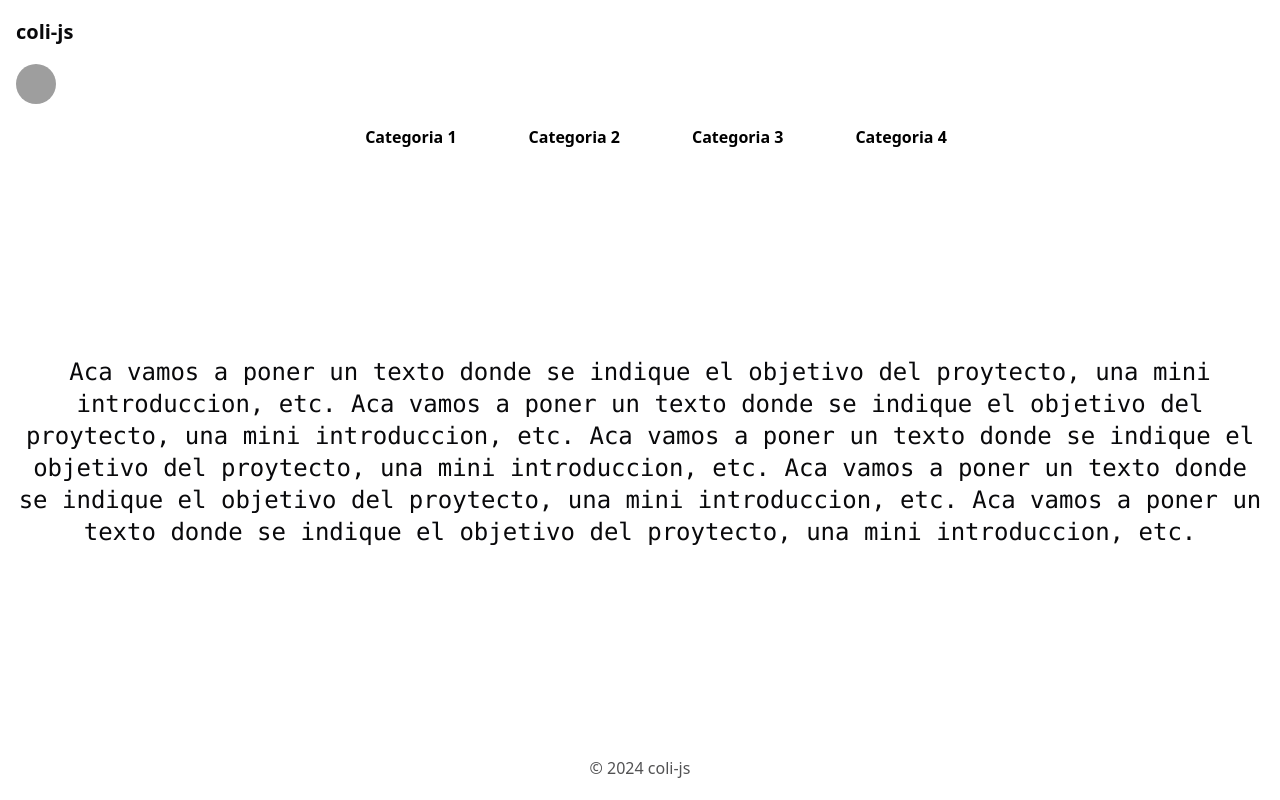
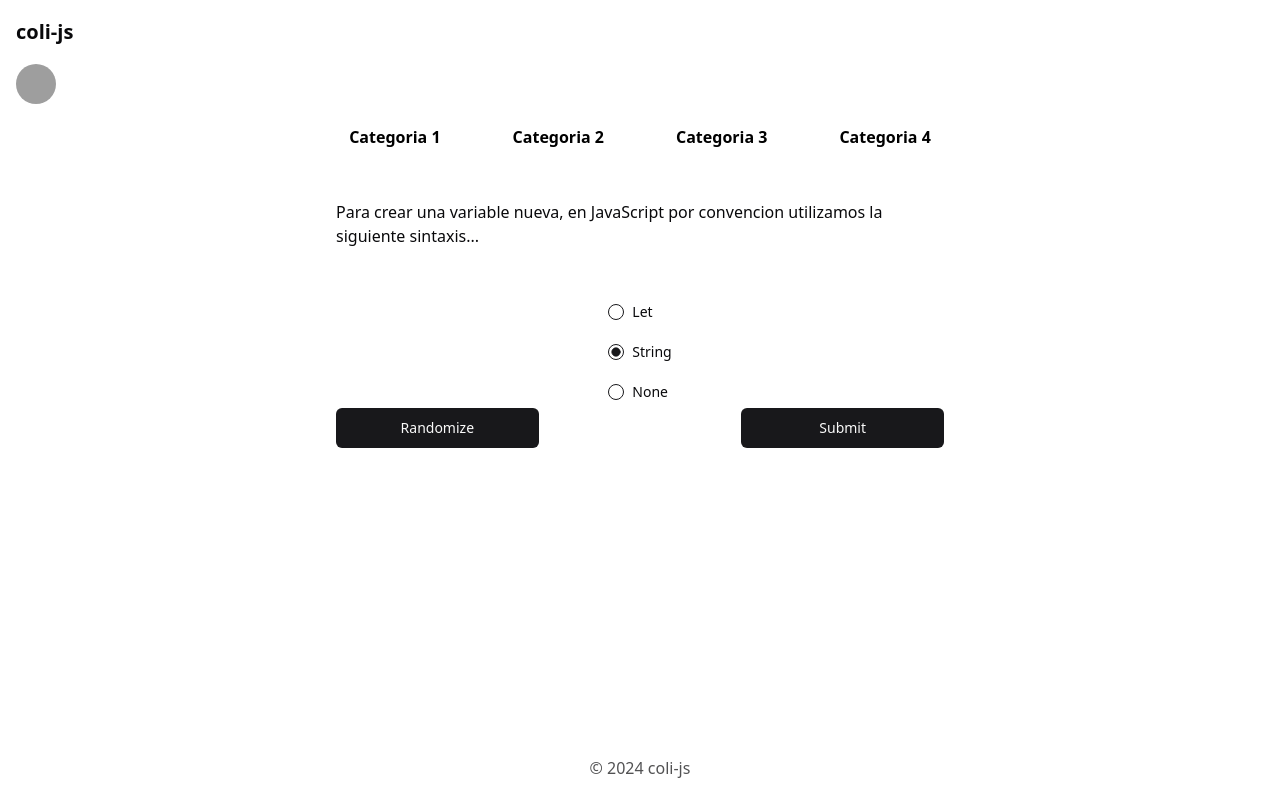
Before and after one commit to colidevs/coli-js, a Next.js app: page / in a window 1280 px wide. Built offline with nearby package versions, Linux system fonts and the light colour scheme; grey boxes are pictures that could not be loaded.

Commit message:
Pair programming (base de pagina) Co: Fede y Marco

```diff
--- a/package.json
+++ b/package.json
@@ -10,6 +10,8 @@
   },
   "dependencies": {
     "@radix-ui/react-avatar": "^1.1.0",
+    "@radix-ui/react-label": "^2.1.0",
+    "@radix-ui/react-radio-group": "^1.2.0",
     "@radix-ui/react-slot": "^1.0.2",
     "autoprefixer": "^10.4.19",
     "class-variance-authority": "^0.7.0",
--- a/src/app/layout.tsx
+++ b/src/app/layout.tsx
@@ -17,11 +17,11 @@ export default function RootLayout({children}: {children: React.ReactNode}) {
       <body className="container m-auto grid min-h-screen grid-rows-[auto,1fr,auto] bg-background px-4 font-sans antialiased">
         <header className="text-xl font-bold leading-[4rem]">
           <Link href="/">coli-js</Link>
+          <Avatar>
+            <AvatarImage src="https://avatars.githubusercontent.com/u/171585901?s=200&v=4" />
+            <AvatarFallback>CN</AvatarFallback>
+          </Avatar>
           <nav className="flex-1 space-x-8 text-center ">
-            <Avatar>
-              <AvatarImage src="https://avatars.githubusercontent.com/u/171585901?s=200&v=4" />
-              <AvatarFallback>CN</AvatarFallback>
-            </Avatar>
             <Link href="/">
               <button
                 className=" rounded-lg bg-white  text-black shadow-md shadow-white duration-300 hover:mx-2 hover:scale-110 hover:delay-200"
--- a/src/app/page.tsx
+++ b/src/app/page.tsx
@@ -1,15 +1,39 @@
+import {Button} from "@/components/ui/button";
+import {Label} from "@/components/ui/label";
+import {RadioGroup, RadioGroupItem} from "@/components/ui/radio-group";
+
 export default function HomePage() {
   return (
-    <article className="flex size-full">
-      <section className="content-center">
-        <p className="text-center font-mono text-2xl">
-          Aca vamos a poner un texto donde se indique el objetivo del proytecto, una mini
-          introduccion, etc. Aca vamos a poner un texto donde se indique el objetivo del proytecto,
-          una mini introduccion, etc. Aca vamos a poner un texto donde se indique el objetivo del
-          proytecto, una mini introduccion, etc. Aca vamos a poner un texto donde se indique el
-          objetivo del proytecto, una mini introduccion, etc. Aca vamos a poner un texto donde se
-          indique el objetivo del proytecto, una mini introduccion, etc.
+    <article className=" size-full justify-center">
+      <section className="mx-80 flex justify-center ">
+        <p>
+          Para crear una variable nueva, en JavaScript por convencion utilizamos la siguiente
+          sintaxis...
         </p>
+      </section>
+      <section className="mt-12 flex justify-center">
+        <RadioGroup defaultValue="comfortable">
+          <div className="flex items-center space-x-2 py-2">
+            <RadioGroupItem id="r1" value="default" />
+            <Label htmlFor="r1">Let</Label>
+          </div>
+          <div className="flex items-center space-x-2 py-2">
+            <RadioGroupItem id="r2" value="comfortable" />
+            <Label htmlFor="r2">String</Label>
+          </div>
+          <div className="flex items-center space-x-2 py-2">
+            <RadioGroupItem id="r3" value="compact" />
+            <Label htmlFor="r3">None</Label>
+          </div>
+        </RadioGroup>
+      </section>
+      <section className="mx-80 flex justify-between">
+        <section className="flex size-1/3 flex-col">
+          <Button>Randomize</Button>
+        </section>
+        <section className="flex size-1/3 flex-col">
+          <Button>Submit</Button>
+        </section>
       </section>
     </article>
   );
--- a/src/components/ui/avatar.tsx
+++ b/src/components/ui/avatar.tsx
@@ -1,50 +1,50 @@
-"use client"
+"use client";
 
-import * as React from "react"
-import * as AvatarPrimitive from "@radix-ui/react-avatar"
+import * as React from "react";
+import * as AvatarPrimitive from "@radix-ui/react-avatar";
 
-import { cn } from "@/lib/utils"
+import {cn} from "@/lib/utils";
 
 const Avatar = React.forwardRef<
   React.ElementRef<typeof AvatarPrimitive.Root>,
   React.ComponentPropsWithoutRef<typeof AvatarPrimitive.Root>
->(({ className, ...props }, ref) => (
+>(({className, ...props}, ref) => (
   <AvatarPrimitive.Root
     ref={ref}
-    className={cn(
-      "relative flex h-10 w-10 shrink-0 overflow-hidden rounded-full",
-      className
-    )}
+    className={cn("relative flex h-10 w-10 shrink-0 overflow-hidden rounded-full", className)}
     {...props}
   />
-))
-Avatar.displayName = AvatarPrimitive.Root.displayName
+));
+
+Avatar.displayName = AvatarPrimitive.Root.displayName;
 
 const AvatarImage = React.forwardRef<
   React.ElementRef<typeof AvatarPrimitive.Image>,
   React.ComponentPropsWithoutRef<typeof AvatarPrimitive.Image>
->(({ className, ...props }, ref) => (
+>(({className, ...props}, ref) => (
   <AvatarPrimitive.Image
     ref={ref}
     className={cn("aspect-square h-full w-full", className)}
     {...props}
   />
-))
-AvatarImage.displayName = AvatarPrimitive.Image.displayName
+));
+
+AvatarImage.displayName = AvatarPrimitive.Image.displayName;
 
 const AvatarFallback = React.forwardRef<
   React.ElementRef<typeof AvatarPrimitive.Fallback>,
   React.ComponentPropsWithoutRef<typeof AvatarPrimitive.Fallback>
->(({ className, ...props }, ref) => (
+>(({className, ...props}, ref) => (
   <AvatarPrimitive.Fallback
     ref={ref}
     className={cn(
       "flex h-full w-full items-center justify-center rounded-full bg-muted",
-      className
+      className,
     )}
     {...props}
   />
-))
-AvatarFallback.displayName = AvatarPrimitive.Fallback.displayName
+));
 
-export { Avatar, AvatarImage, AvatarFallback }
+AvatarFallback.displayName = AvatarPrimitive.Fallback.displayName;
+
+export {Avatar, AvatarImage, AvatarFallback};
--- /dev/null
+++ b/src/components/ui/label.tsx
@@ -0,0 +1,22 @@
+"use client";
+
+import * as React from "react";
+import * as LabelPrimitive from "@radix-ui/react-label";
+import {cva, type VariantProps} from "class-variance-authority";
+
+import {cn} from "@/lib/utils";
+
+const labelVariants = cva(
+  "text-sm font-medium leading-none peer-disabled:cursor-not-allowed peer-disabled:opacity-70",
+);
+
+const Label = React.forwardRef<
+  React.ElementRef<typeof LabelPrimitive.Root>,
+  React.ComponentPropsWithoutRef<typeof LabelPrimitive.Root> & VariantProps<typeof labelVariants>
+>(({className, ...props}, ref) => (
+  <LabelPrimitive.Root ref={ref} className={cn(labelVariants(), className)} {...props} />
+));
+
+Label.displayName = LabelPrimitive.Root.displayName;
+
+export {Label};
--- /dev/null
+++ b/src/components/ui/radio-group.tsx
@@ -0,0 +1,40 @@
+"use client";
+
+import * as React from "react";
+import * as RadioGroupPrimitive from "@radix-ui/react-radio-group";
+import {Circle} from "lucide-react";
+
+import {cn} from "@/lib/utils";
+
+const RadioGroup = React.forwardRef<
+  React.ElementRef<typeof RadioGroupPrimitive.Root>,
+  React.ComponentPropsWithoutRef<typeof RadioGroupPrimitive.Root>
+>(({className, ...props}, ref) => {
+  return <RadioGroupPrimitive.Root className={cn("grid gap-2", className)} {...props} ref={ref} />;
+});
+
+RadioGroup.displayName = RadioGroupPrimitive.Root.displayName;
+
+const RadioGroupItem = React.forwardRef<
+  React.ElementRef<typeof RadioGroupPrimitive.Item>,
+  React.ComponentPropsWithoutRef<typeof RadioGroupPrimitive.Item>
+>(({className, ...props}, ref) => {
+  return (
+    <RadioGroupPrimitive.Item
+      ref={ref}
+      className={cn(
+        "aspect-square h-4 w-4 rounded-full border border-primary text-primary ring-offset-background focus:outline-none focus-visible:ring-2 focus-visible:ring-ring focus-visible:ring-offset-2 disabled:cursor-not-allowed disabled:opacity-50",
+        className,
+      )}
+      {...props}
+    >
+      <RadioGroupPrimitive.Indicator className="flex items-center justify-center">
+        <Circle className="h-2.5 w-2.5 fill-current text-current" />
+      </RadioGroupPrimitive.Indicator>
+    </RadioGroupPrimitive.Item>
+  );
+});
+
+RadioGroupItem.displayName = RadioGroupPrimitive.Item.displayName;
+
+export {RadioGroup, RadioGroupItem};
```
Also changed, not shown: 1 other file (tests, documents, lock files or other folders).
